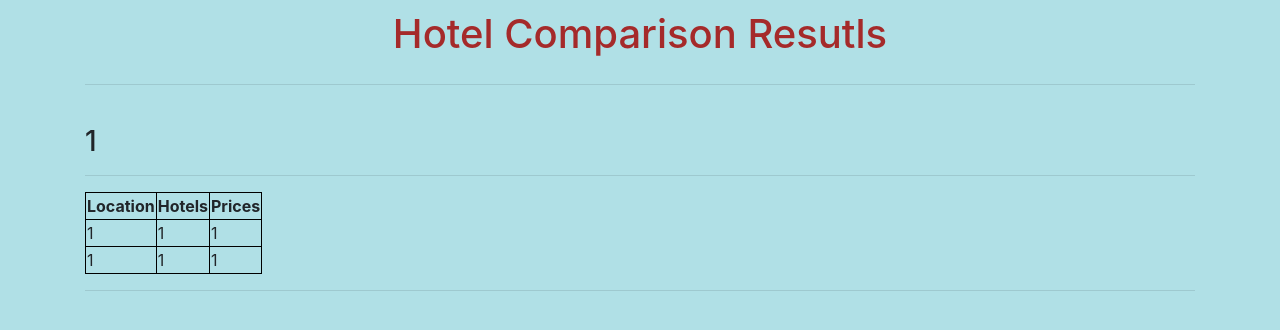
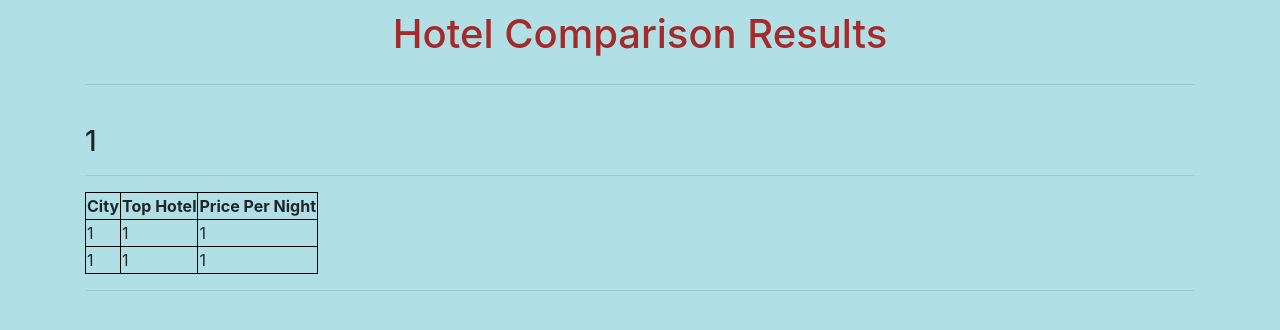
Before and after one commit to sarahhdong/UCSD-TritonHacks-2021, a Flask app: a page that uses templates/hotelResult.html in a window 1280 px wide. Shown: the part 56-386 px from the top of the page. Run offline with Flask 2, Linux system fonts and the light colour scheme; some libraries are stand-ins or nearby versions.

Commit message:
edit hotel results html

```diff
--- a/templates/hotelResult.html
+++ b/templates/hotelResult.html
@@ -1,7 +1,7 @@
 {% extends 'layout.html' %}
 
 {% block content %}
-<h1>{% block title %} Hotel Comparison Resutls {% endblock %}</h1>
+<h1>{% block title %} Hotel Comparison Results {% endblock %}</h1>
 
 <hr>
 <br>
@@ -12,9 +12,9 @@
 
 <table>
   <tr>
-    <th>Location</th>
-    <th>Hotels</th>
-    <th>Prices</th>
+    <th> City </th>
+    <th> Top Hotel </th>
+    <th> Price Per Night </th>
   </tr>
   <tr>
     <td>{{city1}}</td>
```
